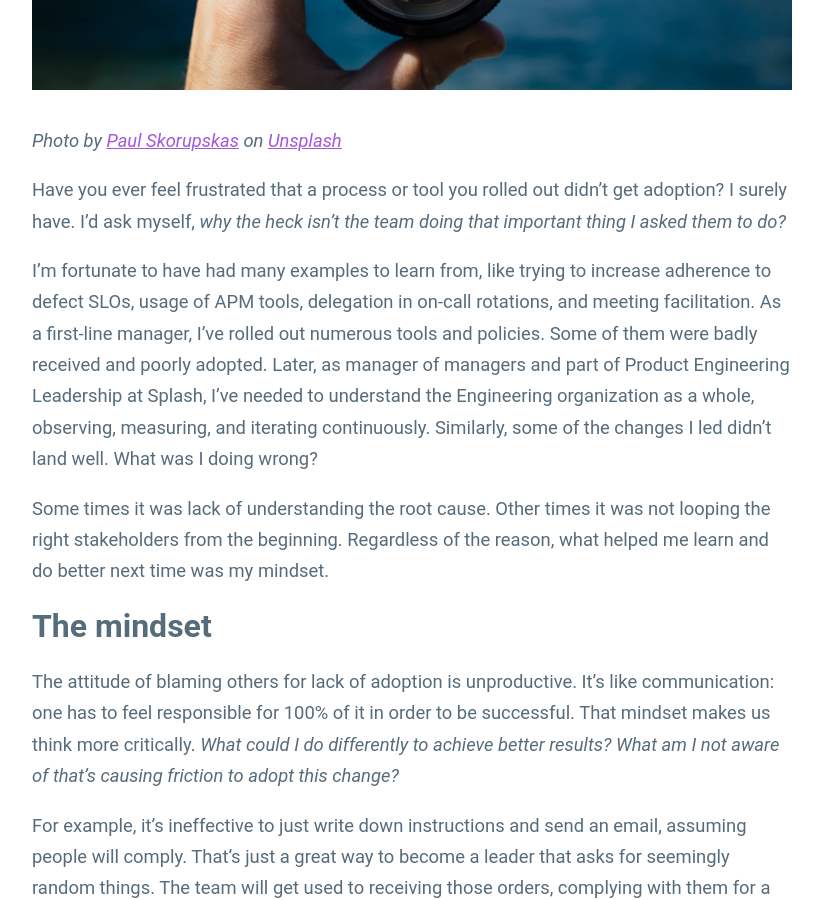
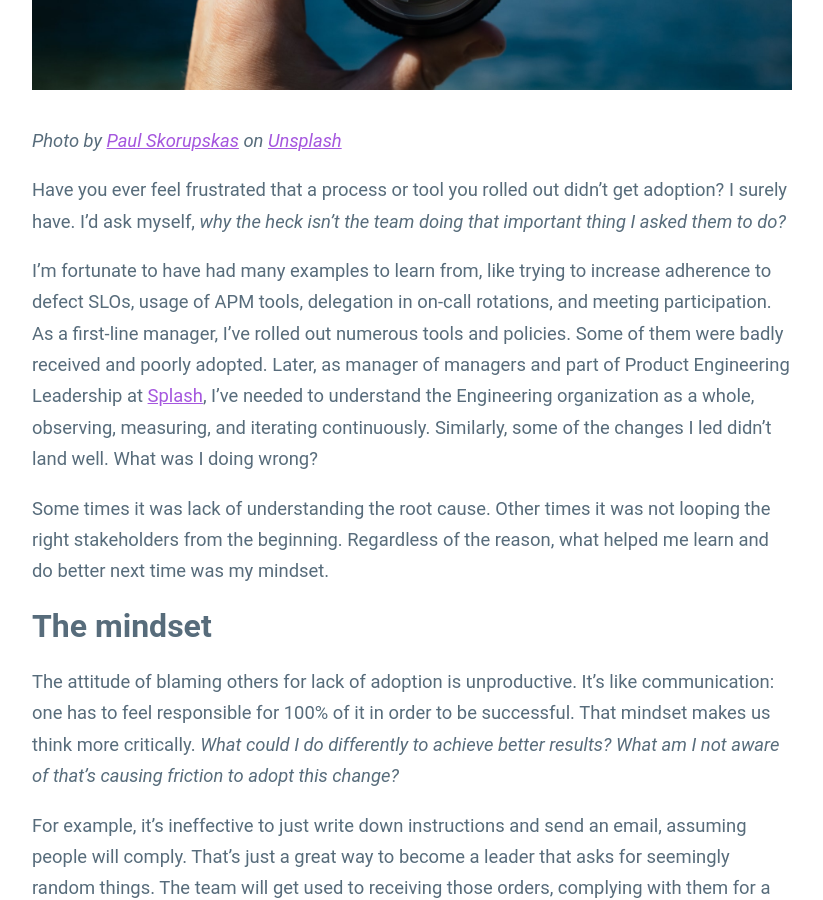
Before and after one commit to guillermodlpa/site, a Jekyll site: the page built from _posts/2021-11-28-thoughts-on-adoption-of-new-tools-and-processes.markdown, in a window 1280 px wide and 900 px high, scrolled down 528 px. Shown: the whole window, without its empty margins (228-1051 px from the left). Built offline with Jekyll 4.4.1, drawn with Linux system fonts in a browser that asks for light colours; some of the changed text lies outside the part shown.

Commit message:
Updated Thoughts On Adoption Of New Tools And Processes

```diff
--- a/_posts/2021-11-28-thoughts-on-adoption-of-new-tools-and-processes.markdown
+++ b/_posts/2021-11-28-thoughts-on-adoption-of-new-tools-and-processes.markdown
@@ -9,7 +9,7 @@ date: 2021-11-28 10:00:00 Z
 
 Have you ever feel frustrated that a  process or tool you rolled out didn't get adoption? I surely have. I'd ask myself, *why the heck isn't the team doing that important thing I asked them to do?*
 
-I'm fortunate to have had many examples to learn from, like trying to increase adherence to defect SLOs, usage of APM tools, delegation in on-call rotations, and meeting facilitation. As a first-line manager, I've rolled out numerous tools and policies. Some of them were badly received and poorly adopted. Later, as manager of managers and part of Product Engineering Leadership at Splash, I've needed to understand the Engineering organization as a whole,  observing, measuring, and iterating continuously. Similarly, some of the changes I led didn't land well. What was I doing wrong?
+I'm fortunate to have had many examples to learn from, like trying to increase adherence to defect SLOs, usage of APM tools, delegation in on-call rotations, and meeting participation. As a first-line manager, I've rolled out numerous tools and policies. Some of them were badly received and poorly adopted. Later, as manager of managers and part of Product Engineering Leadership at [Splash](https://splashthat.com/), I've needed to understand the Engineering organization as a whole,  observing, measuring, and iterating continuously. Similarly, some of the changes I led didn't land well. What was I doing wrong?
 
 Some times it was lack of understanding the root cause. Other times it was not looping the right stakeholders from the beginning. Regardless of the reason, what helped me learn and do better next time was my mindset.
 
```
Also changed, not shown: other parts of _posts/2021-11-28-thoughts-on-adoption-of-new-tools-and-processes.markdown (+1 -1 lines).
